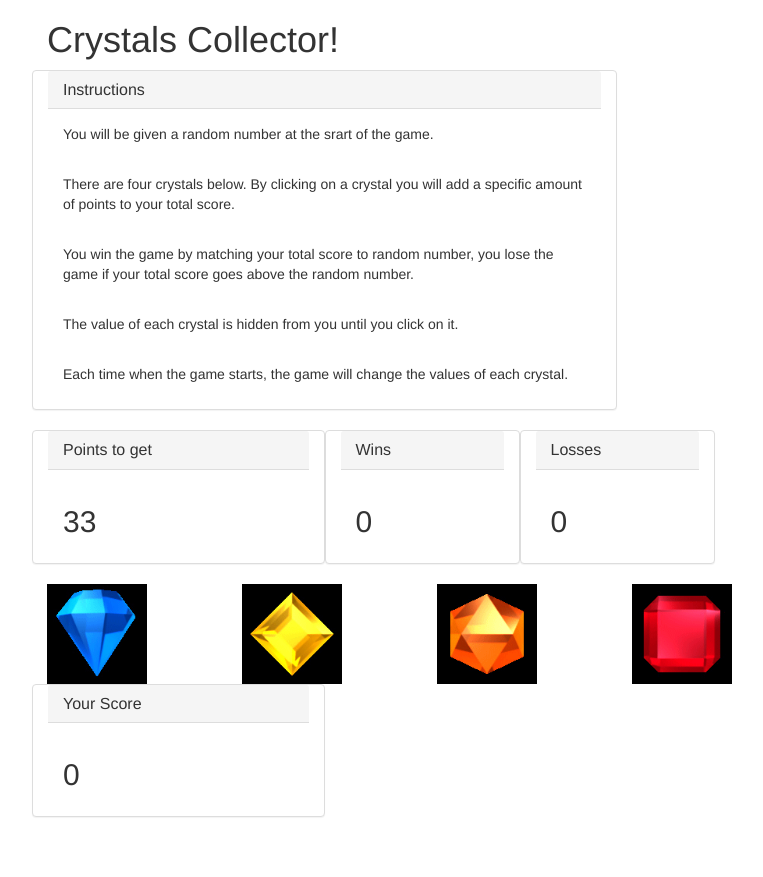
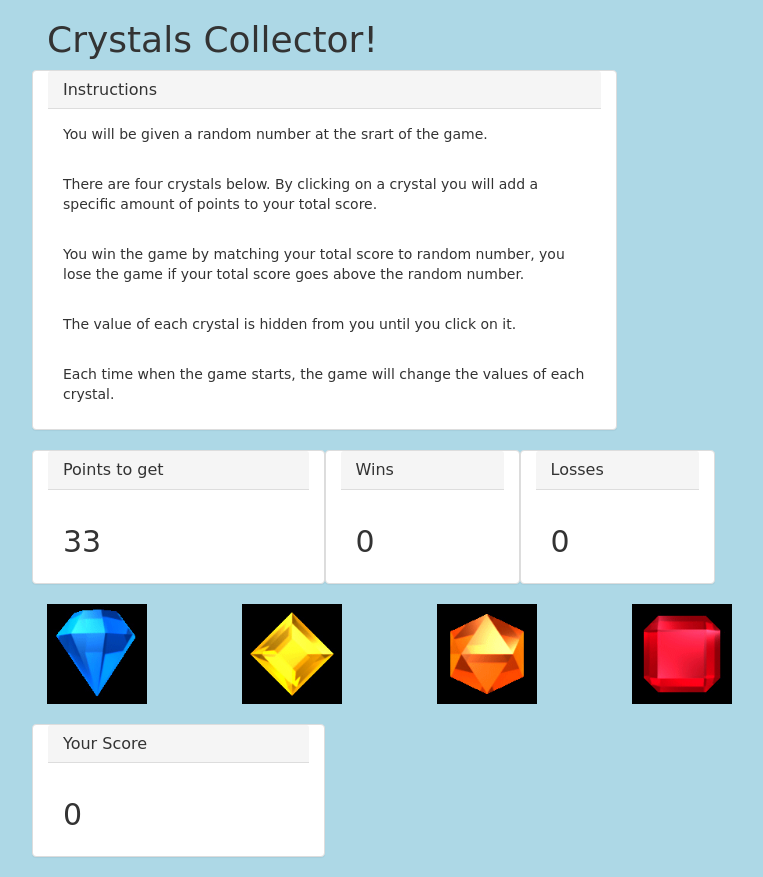
Before and after one commit to herbertg14/week-4-game, a PHP site: page / in a window 1280 px wide. Shown: the whole page, without its empty margins (23-786 px from the left). Before the commit the page ends 817 px from the top, so only its background shows below. Run offline with PHP 8.4, Linux system fonts and the light colour scheme.

Commit message:
added color

```diff
--- a/assets/css/style.css
+++ b/assets/css/style.css
@@ -1,4 +1,10 @@
+body {
+	background: lightblue;
+	font-family: 'Comic Sans MS', cursive, sans-serif;
+}
+
 .crystal{
 	width: 100px;
 	height: 100px;
+	margin-bottom: 20px;
 }
--- a/index.html
+++ b/index.html
@@ -5,8 +5,9 @@
 	<meta name="viewport" content="width=device-width, initial-scale=1.0">
 	<title>Week 3 HW</title>
 	<link rel="stylesheet" type="text/css" href="assets/css/reset.css">
+	<!-- <link rel="stylesheet" type="text/css" href="assets/css/style.css"> -->
+	<link rel="stylesheet" href="https://maxcdn.bootstrapcdn.com/bootstrap/3.3.6/css/bootstrap.min.css" integrity="sha384-1q8mTJOASx8j1Au+a5WDVnPi2lkFfwwEAa8hDDdjZlpLegxhjVME1fgjWPGmkzs7" crossorigin="anonymous">
 	<link rel="stylesheet" type="text/css" href="assets/css/style.css">
-	<link rel="stylesheet" href="https://maxcdn.bootstrapcdn.com/bootstrap/3.3.6/css/bootstrap.min.css" integrity="sha384-1q8mTJOASx8j1Au+a5WDVnPi2lkFfwwEAa8hDDdjZlpLegxhjVME1fgjWPGmkzs7" crossorigin="anonymous">
 
 </head>
 <body>
@@ -17,10 +18,6 @@
 		</div>
 	</header>
 	<div class ="container">
-<!-- 		<div class ="jumbotron">
-			<h1>Game</h1>
-		</div>
- -->
 		<div class="row">
 			<!-- <div class="col-lg-4"></div> -->
 			<div class="col-lg-6 panel panel-default" id="instructions">
```
